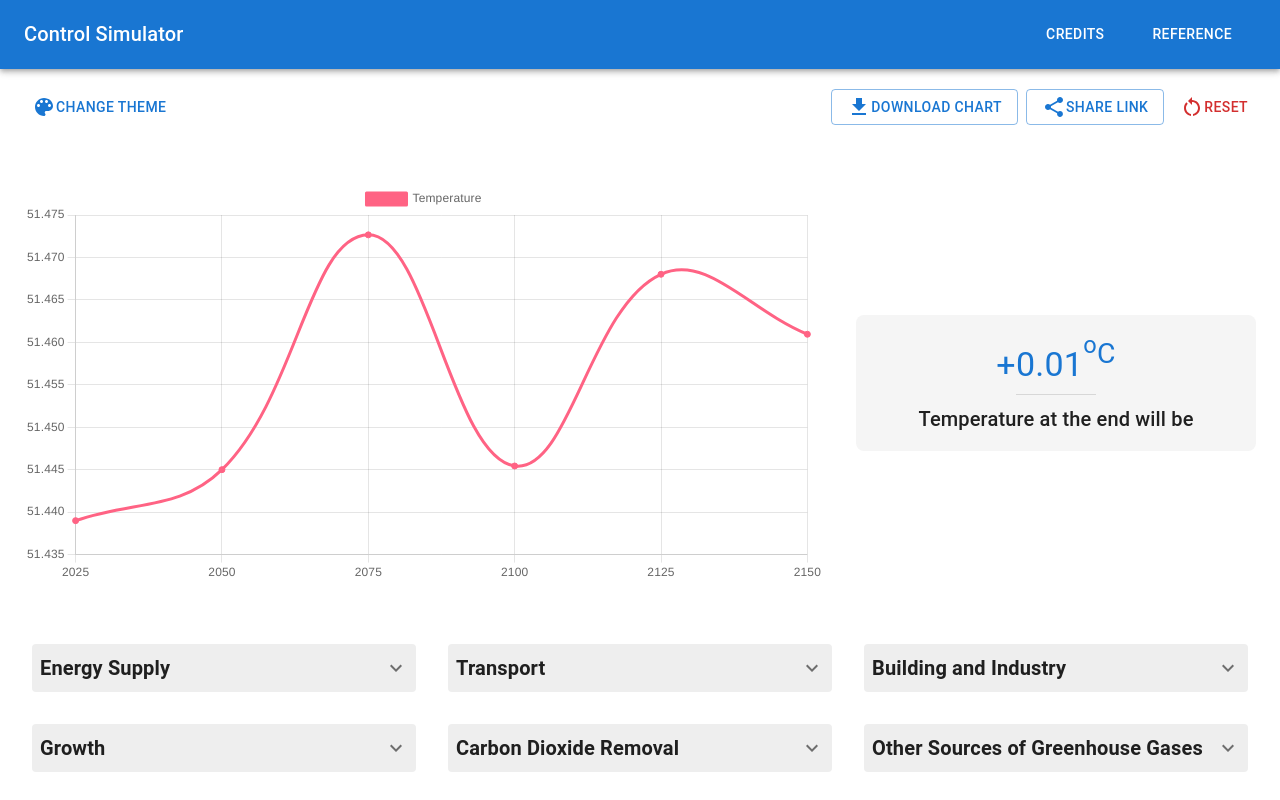
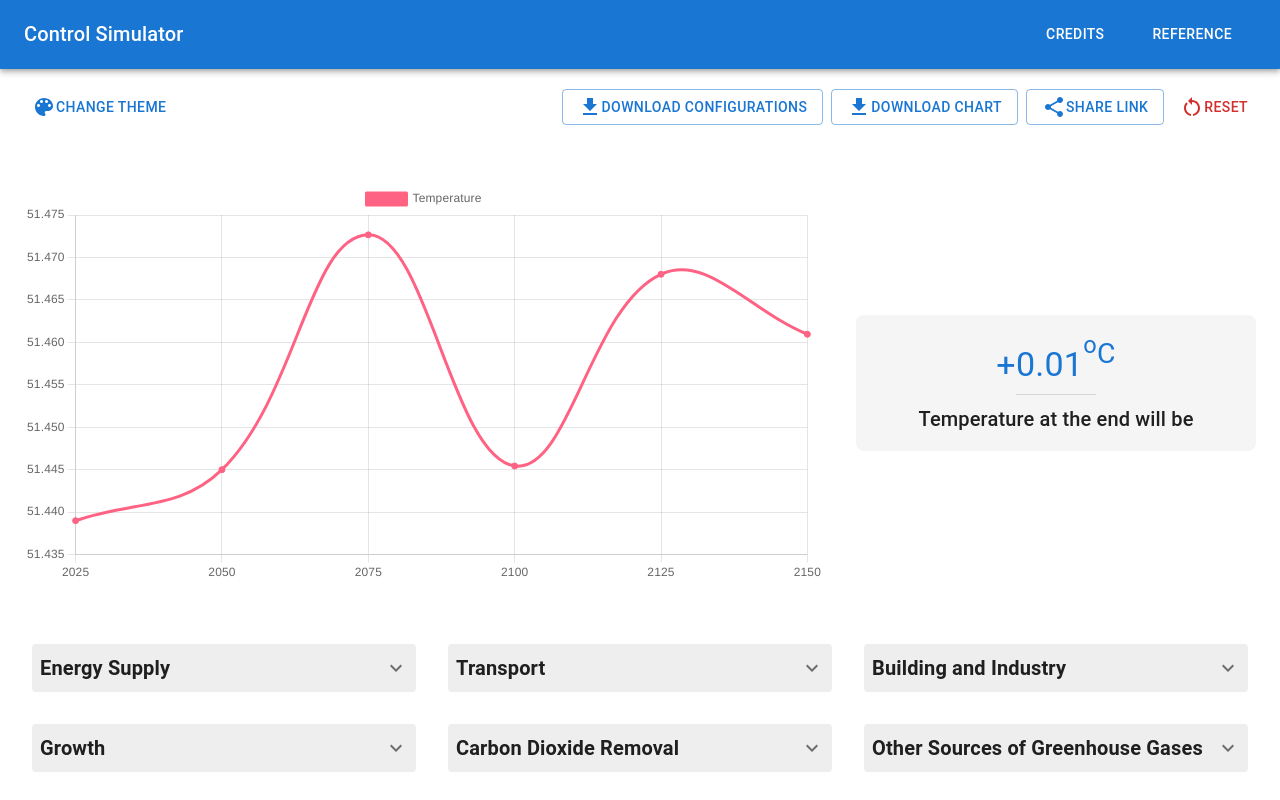
Before and after one commit to F4nt4stic-Four/dashboard, a React (Create React App) app: page / in a window 1280 px wide. Built offline with nearby package versions, Linux system fonts and the light colour scheme.

Commit message:
Download config functionality

```diff
--- a/package.json
+++ b/package.json
@@ -12,6 +12,7 @@
     "@testing-library/react": "^16.2.0",
     "@testing-library/user-event": "^13.5.0",
     "chart.js": "^4.4.8",
+    "papaparse": "^5.5.2",
     "prettier": "^3.5.3",
     "react": "^19.0.0",
     "react-chartjs-2": "^5.3.0",
--- a/src/components/Charts/ResourceChart.js
+++ b/src/components/Charts/ResourceChart.js
@@ -29,6 +29,8 @@ import {
   Legend,
 } from "chart.js";
 import { Line } from "react-chartjs-2";
+import { INPUT_CONFIGS } from "../../input.config";
+import { convertJSONtoCSV } from "../../utils";
 
 ChartJS.register(
   CategoryScale,
@@ -92,6 +94,26 @@ export const ResourceChart = ({ inputs, onResetHandler }) => {
       });
   };
 
+  const onConfigDownloadHandler = () => {
+    const configData = {}
+    INPUT_CONFIGS.forEach(config => {
+      const { heading } = config;
+      config.sliders.forEach(slider => {
+        configData[`${heading}-${slider.label}`] = inputs[slider.id]
+      })
+    })
+    const csv = convertJSONtoCSV(configData);
+    const blob = new Blob([csv], { type: "text/csv;charset=utf-8;" });
+    const link = document.createElement("a");
+    const url = URL.createObjectURL(blob);
+    link.setAttribute("href", url);
+    link.setAttribute("download", "configuration.csv");
+    link.style.visibility = "hidden";
+    document.body.appendChild(link);
+    link.click();
+    document.body.removeChild(link);
+  }
+
   const onChartDownloadhandler = () => {
     const canvas = chartRef.current?.canvas;
     if (!canvas) return;
@@ -120,6 +142,7 @@ export const ResourceChart = ({ inputs, onResetHandler }) => {
             alignItems="center"
             justifyContent="flex-end"
           >
+            <Button variant="outlined" onClick={onConfigDownloadHandler}><Download /> Download Configurations</Button>
             <Button
               color="primary"
               variant="outlined"
--- a/src/utils/index.js
+++ b/src/utils/index.js
@@ -1,3 +1,5 @@
+import Papa from 'papaparse';
+
 export function getLabel(config, value) {
   // Get all keys and convert them to numbers
   const keys = Object.keys(config).map(Number);
@@ -10,3 +12,8 @@ export function getLabel(config, value) {
 
   return config[Math.max(...validKeys)];
 }
+
+export function convertJSONtoCSV(...data) {
+  const csv = Papa.unparse(data);
+  return csv;
+}
```
Also changed, not shown: 1 other file (tests, documents, lock files or other folders).
